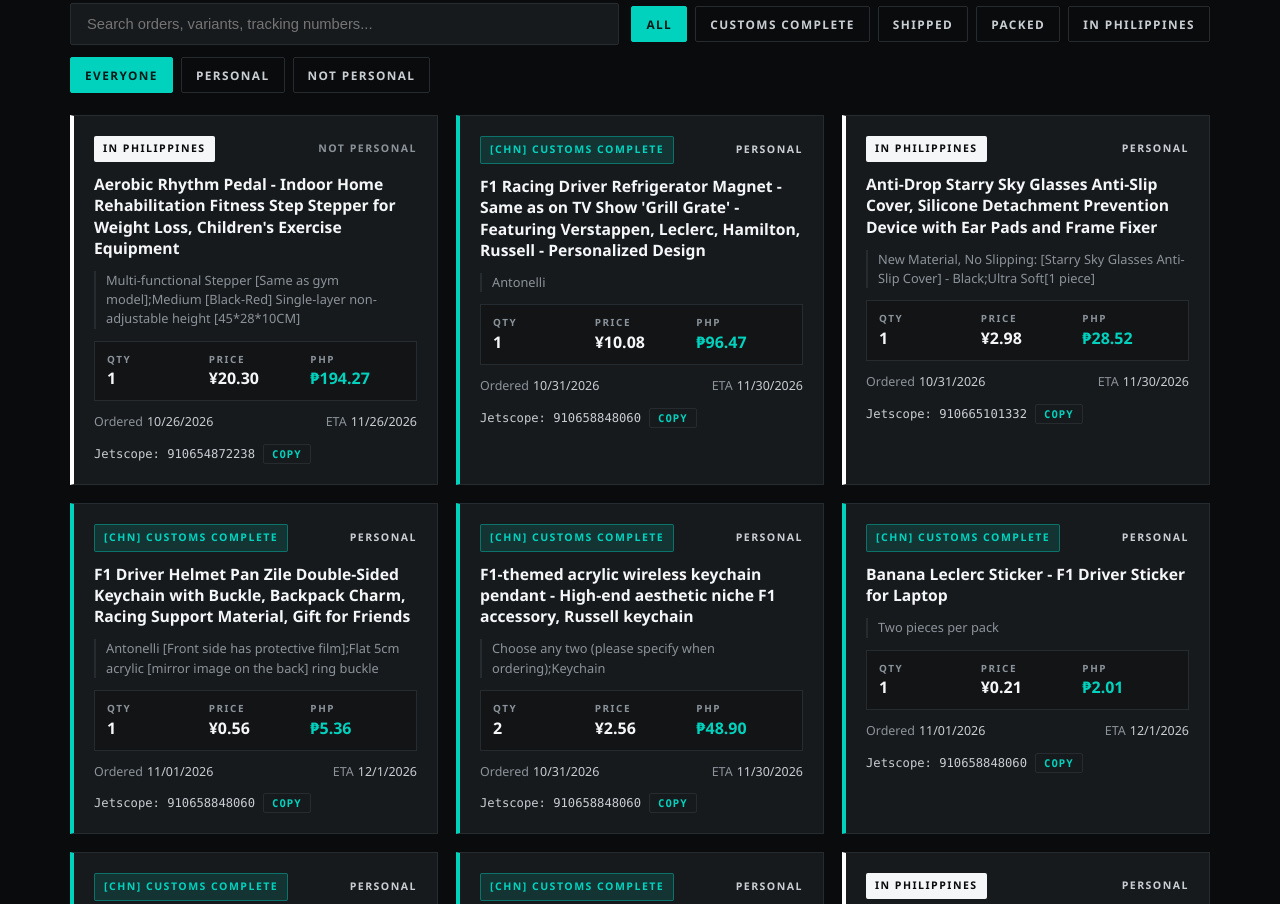
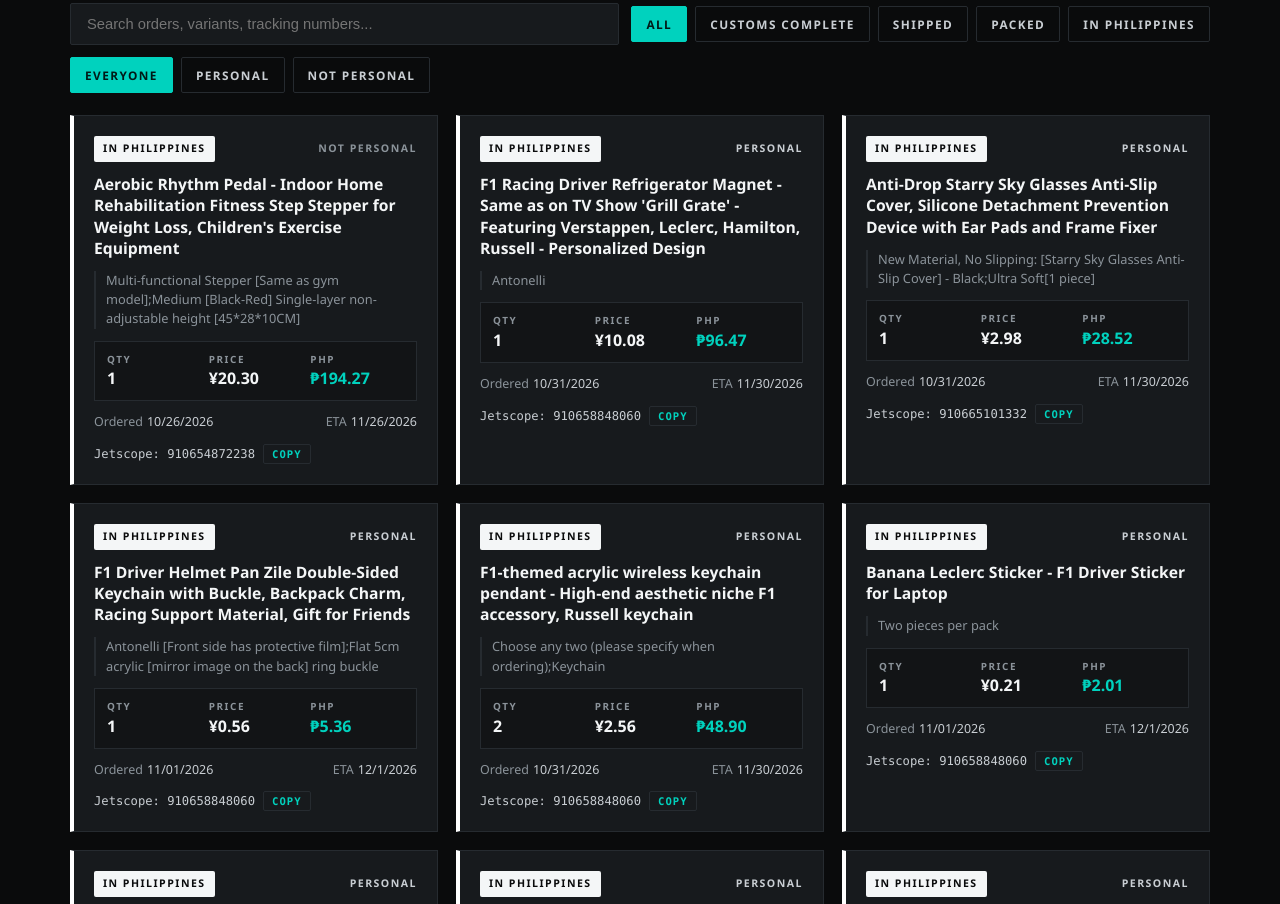
Before and after one commit to randombsgooooo/orders, a plain HTML site: page index.html in a window 1280 px wide. Shown: the part 1335-2239 px from the top of the page. Drawn offline with Linux system fonts and the light colour scheme.

Commit message:
Update index.html

```diff
--- a/index.html
+++ b/index.html
@@ -459,13 +459,13 @@
 <script>
 const orders = [
  {name:"Aerobic Rhythm Pedal - Indoor Home Rehabilitation Fitness Step Stepper for Weight Loss, Children's Exercise Equipment", version:"Multi-functional Stepper [Same as gym model];Medium [Black-Red] Single-layer non-adjustable height [45*28*10CM]", qty:1, price:20.30, total:20.30, php:194.27, status:"In Philippines", order:"10/26/2026", eta:"11/26/2026", track:"910654872238", personal:"No"},
- {name:"F1 Racing Driver Refrigerator Magnet - Same as on TV Show 'Grill Grate' - Featuring Verstappen, Leclerc, Hamilton, Russell - Personalized Design", version:"Antonelli", qty:1, price:10.08, total:10.08, php:96.47, status:"[CHN] Customs Complete", order:"10/31/2026", eta:"11/30/2026", track:"910658848060", personal:"Yes"},
+ {name:"F1 Racing Driver Refrigerator Magnet - Same as on TV Show 'Grill Grate' - Featuring Verstappen, Leclerc, Hamilton, Russell - Personalized Design", version:"Antonelli", qty:1, price:10.08, total:10.08, php:96.47, status:"In Philippines", order:"10/31/2026", eta:"11/30/2026", track:"910658848060", personal:"Yes"},
  {name:"Anti-Drop Starry Sky Glasses Anti-Slip Cover, Silicone Detachment Prevention Device with Ear Pads and Frame Fixer", version:"New Material, No Slipping: [Starry Sky Glasses Anti-Slip Cover] - Black;Ultra Soft[1 piece]", qty:1, price:2.98, total:2.98, php:28.52, status:"In Philippines", order:"10/31/2026", eta:"11/30/2026", track:"910665101332", personal:"Yes"},
- {name:"F1 Driver Helmet Pan Zile Double-Sided Keychain with Buckle, Backpack Charm, Racing Support Material, Gift for Friends", version:"Antonelli [Front side has protective film];Flat 5cm acrylic [mirror image on the back] ring buckle", qty:1, price:0.56, total:0.56, php:5.36, status:"[CHN] Customs Complete", order:"11/01/2026", eta:"12/1/2026", track:"910658848060", personal:"Yes"},
- {name:"F1-themed acrylic wireless keychain pendant - High-end aesthetic niche F1 accessory, Russell keychain", version:"Choose any two (please specify when ordering);Keychain", qty:2, price:2.56, total:5.11, php:48.90, status:"[CHN] Customs Complete", order:"10/31/2026", eta:"11/30/2026", track:"910658848060", personal:"Yes"},
- {name:"Banana Leclerc Sticker - F1 Driver Sticker for Laptop", version:"Two pieces per pack", qty:1, price:0.21, total:0.21, php:2.01, status:"[CHN] Customs Complete", order:"11/01/2026", eta:"12/1/2026", track:"910658848060", personal:"Yes"},
- {name:"F1 Racing Driver Kimi Antonelli High-Definition Acrylic Keychain Bag Charm Pendant", version:"Random style [No specific selection allowed];6CM single-layer double-sided", qty:1, price:0.43, total:0.43, php:4.12, status:"[CHN] Customs Complete", order:"11/01/2026", eta:"12/1/2026", track:"910658848060", personal:"Yes"},
- {name:"Cartoon F1 Racing Helmet-Themed Flat Acrylic Brooch Pin Decoration, Creative Q-Version Gift", version:"Baby, please place an order [Style 11];F1[Brooch]", qty:1, price:1.99, total:1.99, php:19.04, status:"[CHN] Customs Complete", order:"11/02/2026", eta:"12/2/2026", track:"910658848060", personal:"Yes"},
+ {name:"F1 Driver Helmet Pan Zile Double-Sided Keychain with Buckle, Backpack Charm, Racing Support Material, Gift for Friends", version:"Antonelli [Front side has protective film];Flat 5cm acrylic [mirror image on the back] ring buckle", qty:1, price:0.56, total:0.56, php:5.36, status:"In Philippines", order:"11/01/2026", eta:"12/1/2026", track:"910658848060", personal:"Yes"},
+ {name:"F1-themed acrylic wireless keychain pendant - High-end aesthetic niche F1 accessory, Russell keychain", version:"Choose any two (please specify when ordering);Keychain", qty:2, price:2.56, total:5.11, php:48.90, status:"In Philippines", order:"10/31/2026", eta:"11/30/2026", track:"910658848060", personal:"Yes"},
+ {name:"Banana Leclerc Sticker - F1 Driver Sticker for Laptop", version:"Two pieces per pack", qty:1, price:0.21, total:0.21, php:2.01, status:"In Philippines", order:"11/01/2026", eta:"12/1/2026", track:"910658848060", personal:"Yes"},
+ {name:"F1 Racing Driver Kimi Antonelli High-Definition Acrylic Keychain Bag Charm Pendant", version:"Random style [No specific selection allowed];6CM single-layer double-sided", qty:1, price:0.43, total:0.43, php:4.12, status:"In Philippines", order:"11/01/2026", eta:"12/1/2026", track:"910658848060", personal:"Yes"},
+ {name:"Cartoon F1 Racing Helmet-Themed Flat Acrylic Brooch Pin Decoration, Creative Q-Version Gift", version:"Baby, please place an order [Style 11];F1[Brooch]", qty:1, price:1.99, total:1.99, php:19.04, status:"In Philippines", order:"11/02/2026", eta:"12/2/2026", track:"910658848060", personal:"Yes"},
  {name:"No. 63 Driver Little Sel - Q-version F1 Racing Driver Chip Chew Chew Figure, Anime-style DIY Bestseller with Free Shipping", version:"-", qty:1, price:3.90, total:3.90, php:37.32, status:"In Philippines", order:"11/03/2026", eta:"12/3/2026", track:"910665101332", personal:"Yes"},
  {name:"Women's Mid-Calf Socks with Bow, Autumn/Winter Trendy Lace-Trimmed Disposable Daily Wear Socks", version:"Mohawk socks [White+Oatmeal+Light Gray+Milk White+Black];Ruffle-trimmed mid-calf socks with bow [1-pair pack]", qty:1, price:0.98, total:0.98, php:9.38, status:"In Philippines", order:"11/03/2026", eta:"12/3/2026", track:"910665101332", personal:"Yes"},
  {name:"Bestselling Black, White & Silver Four-Pointed Star Nail Stickers - Simple Versatile Glitter Stars with Waterproof Adhesive Backing for Nail Decoration", version:"Flat Four-pointed Star-848", qty:1, price:0.78, total:0.78, php:7.46, status:"In Philippines", order:"11/03/2026", eta:"12/3/2026", track:"910665101332", personal:"Yes"},
```
